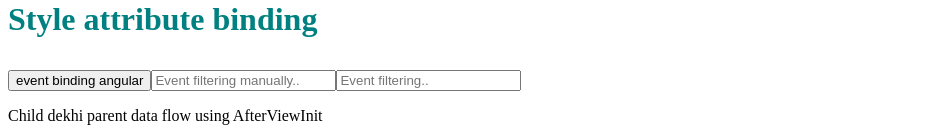
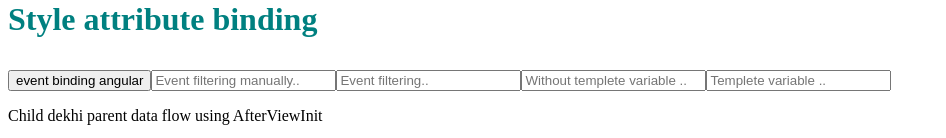
Before and after one commit to sushantchapagain1/angular-learn, an Angular app in the folder basics/: page / in a window 1280 px wide. Shown: the part 699-837 px from the top of the page, without its empty margins (0-946 px from the left). Built offline with nearby package versions, Linux system fonts and the light colour scheme.

Commit message:
# identifier for data binnding in forms

```diff
--- a/basics/src/app/post-list/post-list.component.html
+++ b/basics/src/app/post-list/post-list.component.html
@@ -42,6 +42,22 @@
 
 <input
   type="text"
-  (keyup.enter)="handleKeyUpEventFiltering()"
+  (keyup.enter)="handleKeyUpEventFiltering($event)"
   placeholder="Event filtering.."
 />
+
+<!-- without using  # the hash identifier as templete varaible. -->
+<input
+  type="text"
+  (keyup.enter)="handleKeyUpEventFiltering($event)"
+  placeholder="Without templete variable .."
+/>
+
+<input
+  type="text"
+  (keyup.enter)="templateVariable(username.value)"
+  #username
+  placeholder="Templete variable .."
+/>
+
+<!-- two way data binding cleaner way -->
--- a/basics/src/app/post-list/post-list.component.ts
+++ b/basics/src/app/post-list/post-list.component.ts
@@ -29,7 +29,12 @@ export class PostListComponent {
     }
   }
 
-  handleKeyUpEventFiltering() {
-    console.log('Enter pressed received from event filtering of angular.');
+  handleKeyUpEventFiltering(e: Event) {
+    const inputElement = e.target as HTMLInputElement;
+    console.log(inputElement.value);
+  }
+
+  templateVariable(val: string) {
+    console.log(val);
   }
 }
```
